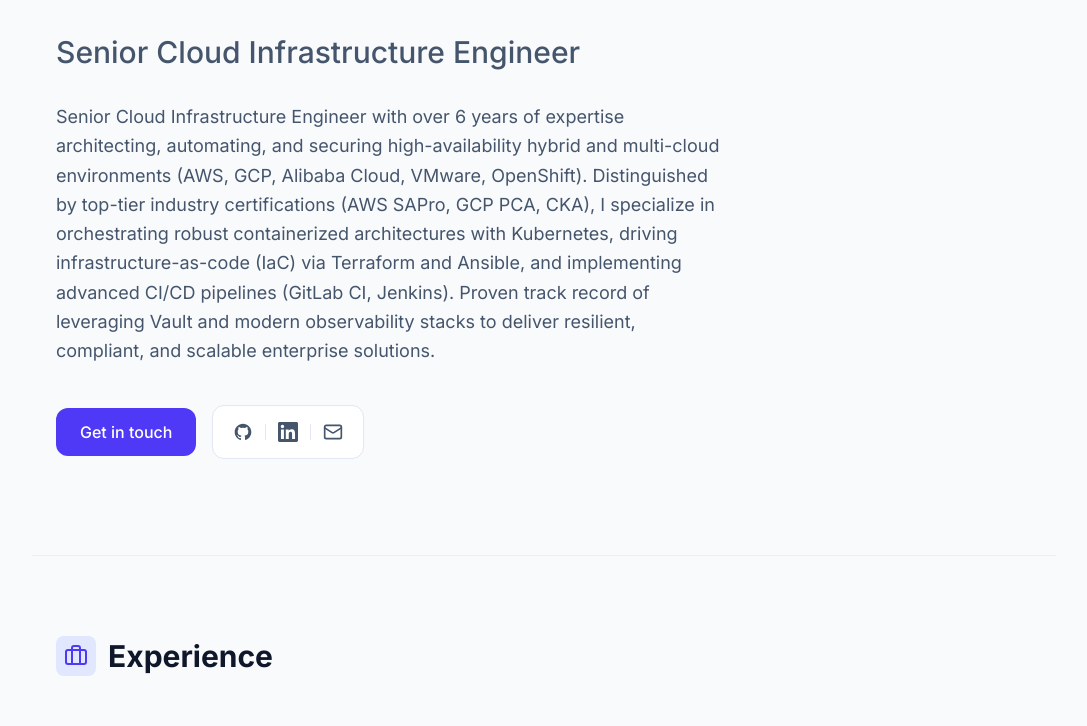
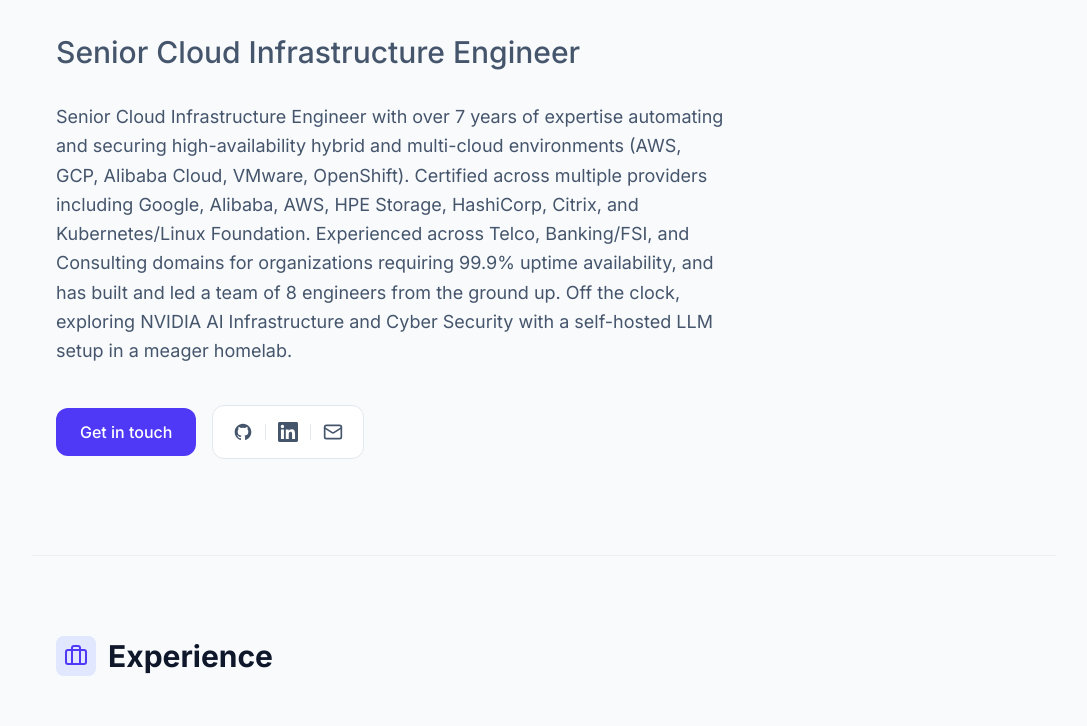
Before and after one commit to nizmitz/nizmitz.github.io, a React (Vite) app: page / in a window 1280 px wide. Shown: the part 265-991 px from the top of the page, without its empty margins (96-1183 px from the left). Built offline with nearby package versions, Linux system fonts and the light colour scheme; no server answers.

Commit message:
chore: update certs, profile summary and job title

```diff
--- a/src/data.ts
+++ b/src/data.ts
@@ -6,7 +6,7 @@
   phone: "+62 857 8289 1482",
   linkedin: "https://www.linkedin.com/in/fattah-emir-yanuar-7a1982173",
   github: "https://github.com/nizmitz",
-  profile: "Senior Cloud Infrastructure Engineer with over 6 years of expertise architecting, automating, and securing high-availability hybrid and multi-cloud environments (AWS, GCP, Alibaba Cloud, VMware, OpenShift). Distinguished by top-tier industry certifications (AWS SAPro, GCP PCA, CKA), I specialize in orchestrating robust containerized architectures with Kubernetes, driving infrastructure-as-code (IaC) via Terraform and Ansible, and implementing advanced CI/CD pipelines (GitLab CI, Jenkins). Proven track record of leveraging Vault and modern observability stacks to deliver resilient, compliant, and scalable enterprise solutions."
+  profile: "Senior Cloud Infrastructure Engineer with over 7 years of expertise automating and securing high-availability hybrid and multi-cloud environments (AWS, GCP, Alibaba Cloud, VMware, OpenShift). Certified across multiple providers including Google, Alibaba, AWS, HPE Storage, HashiCorp, Citrix, and Kubernetes/Linux Foundation. Experienced across Telco, Banking/FSI, and Consulting domains for organizations requiring 99.9% uptime availability, and has built and led a team of 8 engineers from the ground up. Off the clock, exploring NVIDIA AI Infrastructure and Cyber Security with a self-hosted LLM setup in a meager homelab."
 };
 
 export const skills = [
@@ -22,7 +22,7 @@
 
 export const experiences = [
   {
-    title: "IT Data Center & Disaster Recovery",
+    title: "IT DC & DRC (Platform Engineer)",
     company: "PT Bank Jago Tbk",
     location: "Jakarta Metropolitan Area",
     date: "March 2025 — Present",
@@ -131,6 +131,8 @@
 ];
 
 export const certifications = [
+  { name: "Generative AI Leader", issuer: "Google", date: "Jul 2026 — Jul 2029" },
+  { name: "Google Cloud Certified Professional Cloud DevOps Engineer", issuer: "Google", date: "Jul 2026 — Jul 2028" },
   { name: "KCSA: Kubernetes and Cloud Native Security Associate", issuer: "The Linux Foundation", date: "Nov 2025 — Nov 2027" },
   { name: "KCNA: Kubernetes and Cloud Native Associate", issuer: "The Linux Foundation", date: "Nov 2025 — Nov 2027" },
   { name: "IELTS Academic", issuer: "British Council", date: "Aug 2025 — Aug 2027" },
```
